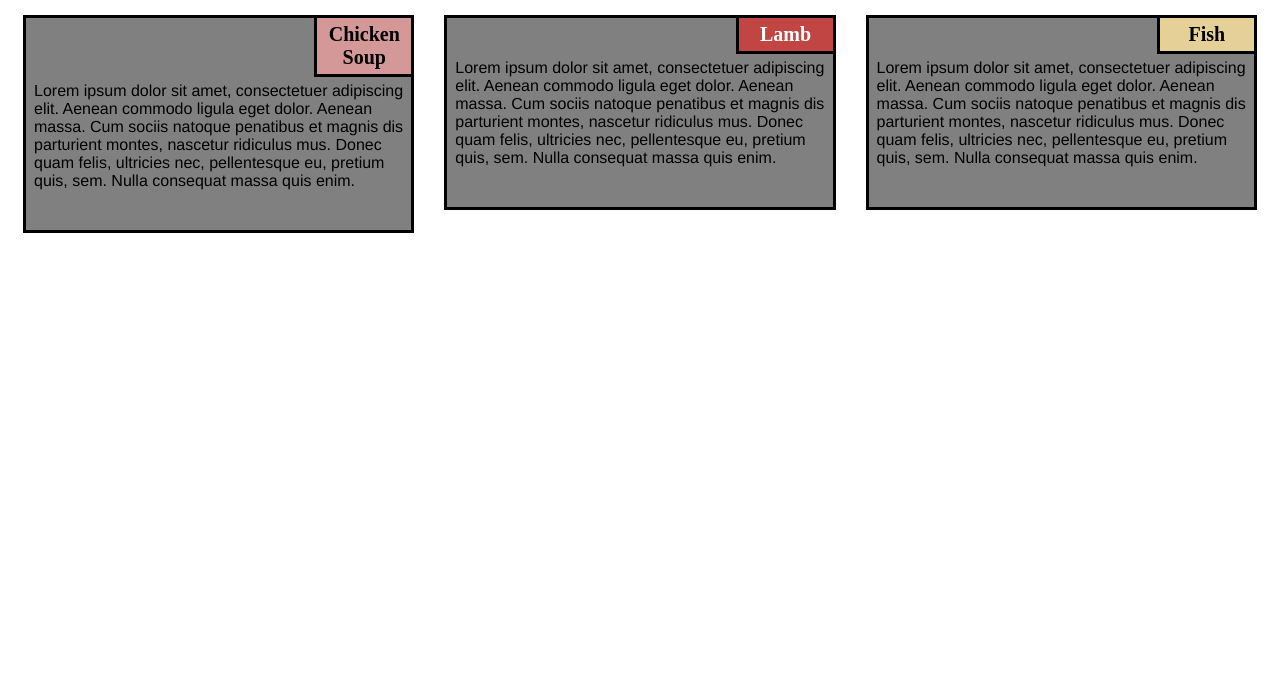
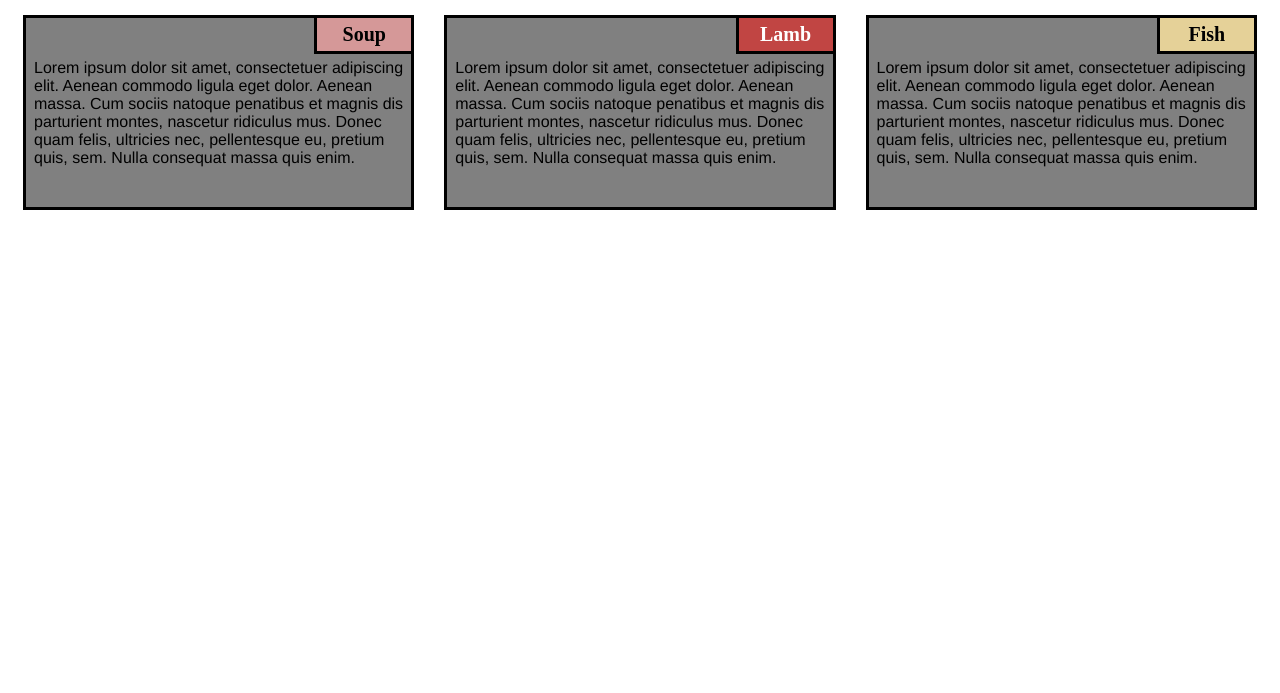
Before and after one commit to m-tabaei/m-tabaei.github.io, a plain HTML site: page mod2-solution/index.html in a window 1280 px wide. Shown: the part 107-800 px from the top of the page. Drawn offline with Linux system fonts and the light colour scheme.

Commit message:
Update index.html

```diff
--- a/mod2-solution/index.html
+++ b/mod2-solution/index.html
@@ -12,7 +12,7 @@
     <h1>Our Menu</h1>
     <section class="column-lg-4 colmn-md-6 colmn-sm-12">
         <div>
-            <p class="sub1">Chicken Soup</p>
+            <p class="sub1"> Soup</p>
             <p class="content">
                 Lorem ipsum dolor sit amet, consectetuer adipiscing elit. Aenean commodo ligula eget dolor. Aenean massa. Cum sociis natoque penatibus et magnis dis parturient montes, nascetur ridiculus mus. Donec quam felis, ultricies nec, pellentesque eu, pretium quis, sem. Nulla consequat massa quis enim.
             </p>
```
